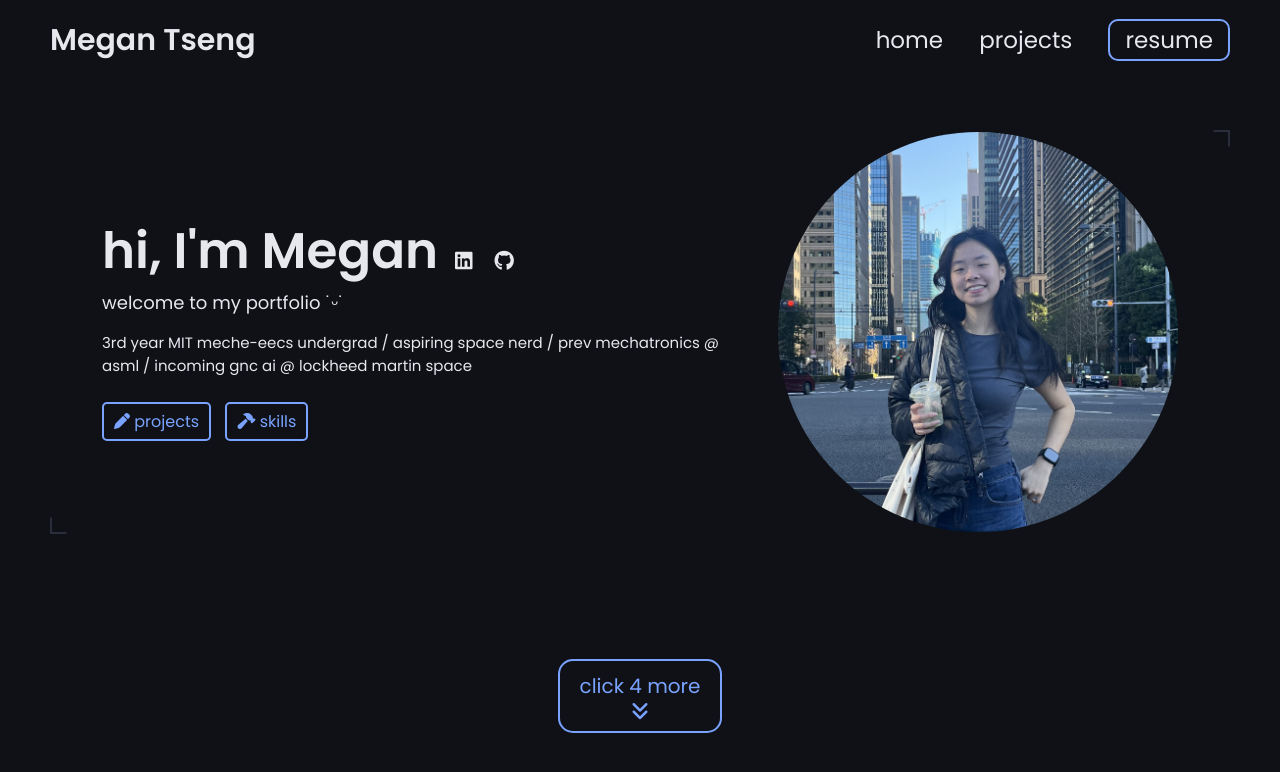
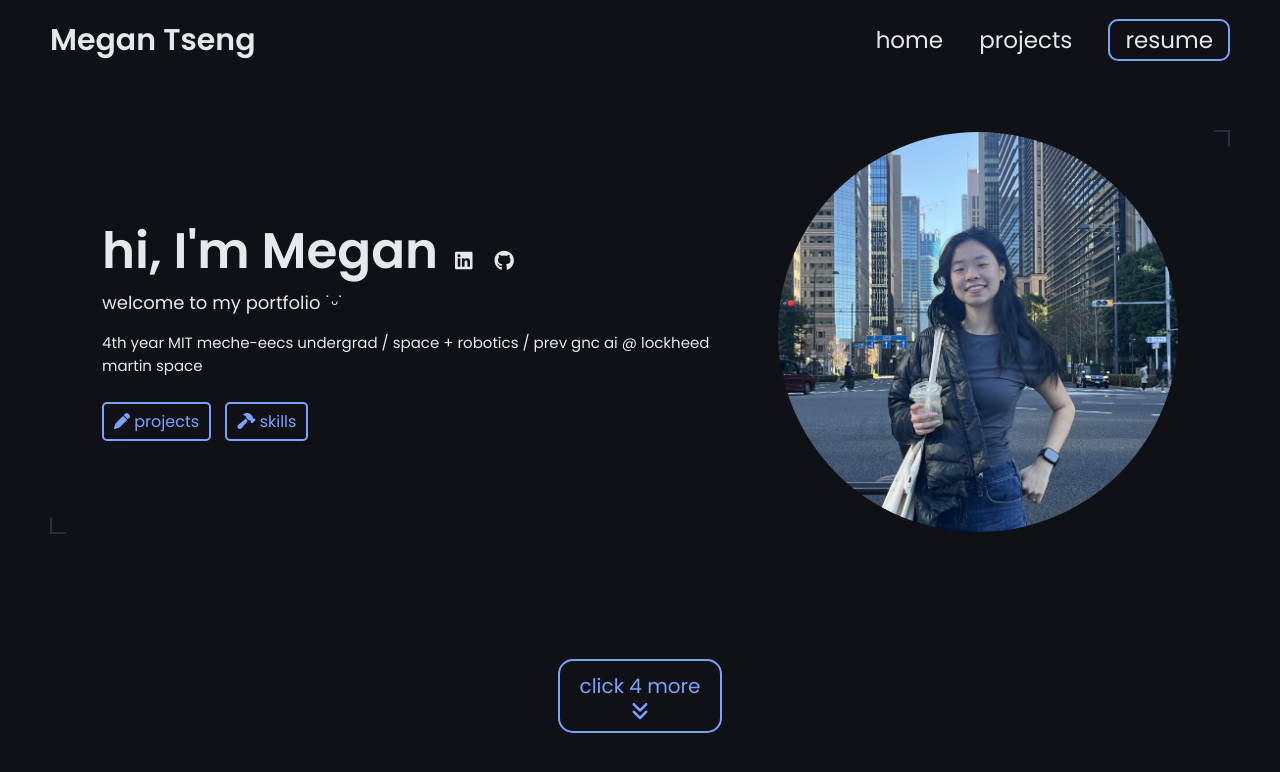
Before and after one commit to megg05/megg05.github.io, a Jekyll site: the page built from index.html, in a window 1280 px wide and 900 px high. Shown: the top 772 px of the window. Built offline with Jekyll 4.4.1, drawn with Linux system fonts in a browser that asks for light colours; some of the changed lines change nothing that is shown; some of the changed text lies outside the part shown.

Commit message:
Update personal details and skills in config file

```diff
--- a/_config.yml
+++ b/_config.yml
@@ -15,8 +15,7 @@ title: meg's portfolio # This is what shows up in the tab of the browser
 name: Megan Tseng
 headline: welcome to my portfolio ˙ᵕ˙
 description: >- # dont remove this line. this will ignore all new lines until the next section
-  3rd year MIT meche-eecs undergrad / aspiring space nerd / prev mechatronics @ asml
-  / incoming gnc ai @ lockheed martin space
+  4th year MIT meche-eecs undergrad / space + robotics / prev gnc ai @ lockheed martin space
 
 
 # Place your profile image in /assets/images/profile-image/folder and edit the file name
@@ -25,7 +24,7 @@ profile_image: ./assets/images/profile-image/avatar.jpg
 
 # TODO: Link your resume
 # You can place your resume in assets/resume/{resume.pdf or add external link such as pdf saved in google drive
-resume-url: https://drive.google.com/file/d/1K-WW-4z0lVkUle5nEUu_dYwkuYJovGX0/view?usp=sharing
+resume-url: https://drive.google.com/file/d/1Su5-Yo9GFTpSLt2B81bD05Z9w9EGfJpM/view?usp=sharing
 
 
 # Set up external links - this will show up as small icons next to your name.
@@ -47,19 +46,23 @@ external-links:    # input only your own url slug. The icons with missing entrie
 skills:
   - category: 3D modeling
     tools:
-    - Onshape
     - Solidworks
     - Fusion 360
     - Siemens NX
+    - Onshape
   - category: programming & electrical
     tools:
     - Python
     - MATLAB
     - Simulink
-    - ROS2
     - C++ / Arduino
     - Circuit design
-
+  - category: misc toolkits
+    tools:
+    - ROS2
+    - STK
+    - Drake
+    - Basilisk
 
 # Contact Form Setup. Setup an account and copy over the key. When someone fills out the form, it will be received in your email.
 formspree-key:   https://formspree.io/f/{8-digit key}
```
